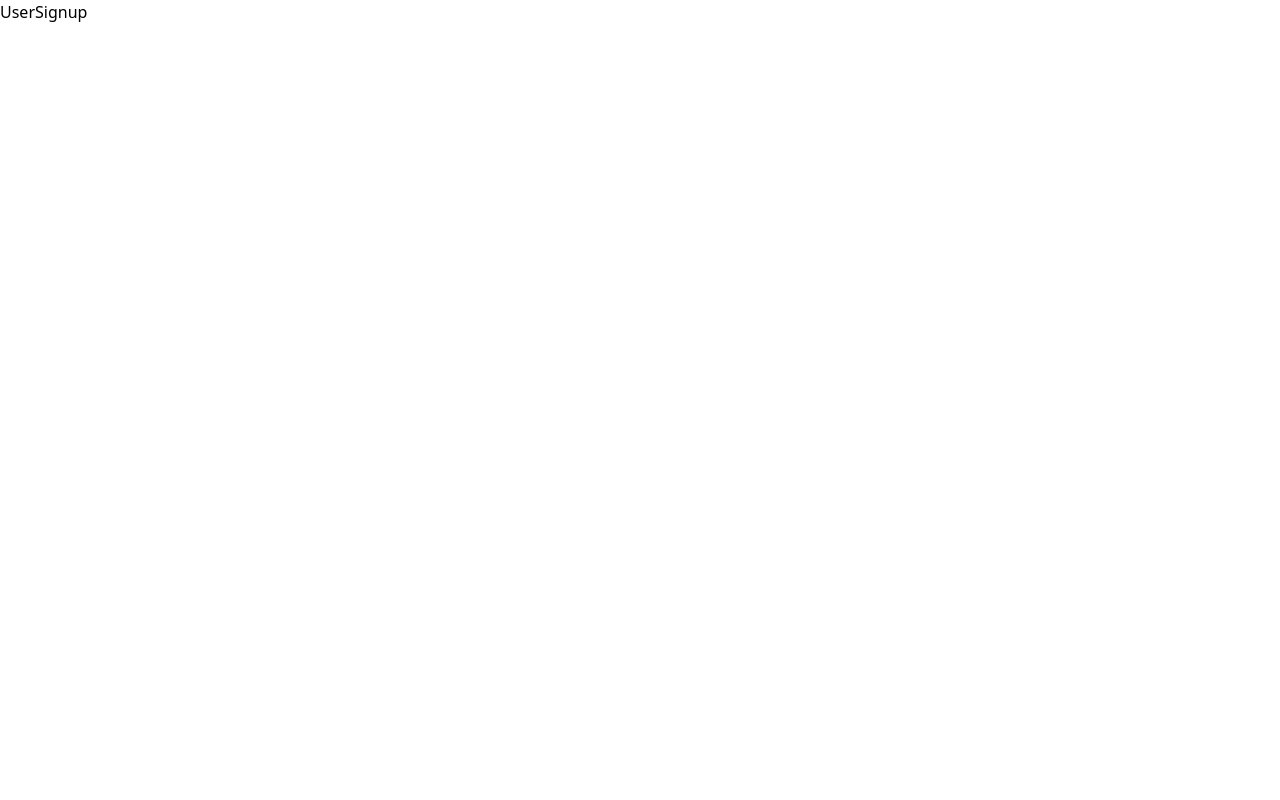
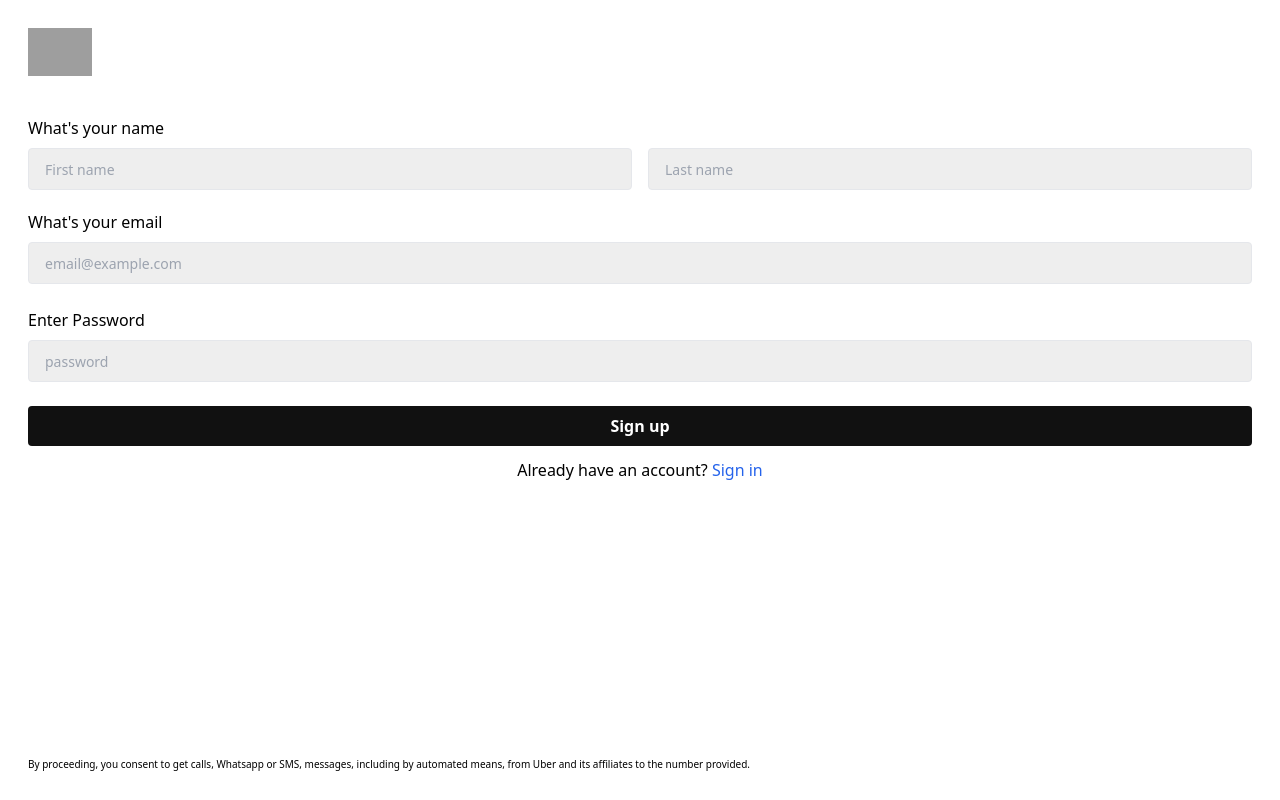
Before and after one commit to Subham11258/uber-mern, a React (Vite) app in the folder frontend/frontend/: page /signup in a window 1280 px wide. Built offline with nearby package versions, Linux system fonts and the light colour scheme; grey boxes are pictures that could not be loaded.

Commit message:
created UI for signin and signup for captain and user

```diff
--- /dev/null
+++ b/frontend/frontend/src/context/UserContext.jsx
@@ -0,0 +1,21 @@
+import React,{useState , createContext } from 'react'
+
+export const UserDataContext = createContext();
+
+export default function UserContext({children}) {
+    const [user, setUser] = useState({
+        email: '',
+        fullName:{
+            firstName:'',
+            lastName:''
+        }
+    }
+    );
+  return (
+    <div>
+        <UserDataContext.Provider value={{user, setUser}}>
+        {children}
+        </UserDataContext.Provider>
+    </div>
+  )
+}
--- a/frontend/frontend/src/main.jsx
+++ b/frontend/frontend/src/main.jsx
@@ -3,11 +3,14 @@ import { createRoot } from 'react-dom/client'
 import './index.css'
 import App from './App.jsx'
 import { BrowserRouter } from 'react-router-dom'
+import UserContext from './context/UserContext.jsx'
 createRoot(document.getElementById('root')).render(
   <StrictMode>
+  <UserContext>
   <BrowserRouter>
   <App />
   </BrowserRouter>
 
+  </UserContext>
   </StrictMode>,
 )
--- a/frontend/frontend/src/pages/CaptainLogin.jsx
+++ b/frontend/frontend/src/pages/CaptainLogin.jsx
@@ -1,7 +1,56 @@
+  import { Link } from "react-router-dom"
+  import { useState } from "react"
 
 
-export default function CaptainLogin() {
-  return (
-    <div>CaptainLogin</div>
-  )
-}
+  export default function CaptainLogin() {
+    const [email, setEmail] = useState('');
+    const [password, setPassword] = useState('');
+    const [captainData, setCaptainData] = useState({});
+
+
+    const submitHandler = (e) => {
+      e.preventDefault();
+      setCaptainData({
+        email:email,
+        password:password
+      })
+      console.log(captainData);
+      setEmail('');
+      setPassword('');
+    }
+    return (
+      <div className="p-7 h-screen flex flex-col justify-between">
+          <div>
+          <img src="https://upload.wikimedia.org/wikipedia/commons/c/cc/Uber_logo_2018.png" alt="Uber Logo" className="w-16 mb-10"/>
+          <form onSubmit={(e)=>submitHandler(e)}>
+              <h3 className="text-lg font-medium mb-2">What's your email</h3>
+              <input
+              type="email"
+              value={email}
+              onChange={(e) => setEmail(e.target.value)}
+              className="bg-[#eeeeee] mb-7 rounded px-4 py-2 border w-full text-lg placeholder:text-base"
+              placeholder="email@example.com"
+              required />
+              <h3 className="text-lg font-medium mb-2">Enter Password</h3>
+              <input
+              type="password"
+              value={password}
+              onChange={(e) => setPassword(e.target.value)}
+              className="bg-[#eeeeee] mb-7 rounded px-4 py-2 border w-full text-lg placeholder:text-base"
+              placeholder="password"
+              required />
+              <button
+              className="bg-[#111] text-white font-semibold mb-3 rounded px-4 py-2 w-full text-lg placeholder:text-base"
+              >Login</button>
+              <p className="text-center">Join a fleet? <Link to="/captain-signup" className="text-blue-600">Register as a Captain</Link></p>
+          </form>
+          </div>
+          <div>
+              <Link
+              className="bg-[#e8c207] flex items-center justify-center mb-5 text-white font-semibold mb-7 rounded px-4 py-2 w-full text-lg placeholder:text-base"
+              to="/login"
+              >Sign in as User</Link>
+          </div>
+      </div>
+    )
+  }
--- a/frontend/frontend/src/pages/CaptainSignup.jsx
+++ b/frontend/frontend/src/pages/CaptainSignup.jsx
@@ -1,7 +1,81 @@
+import { Link } from "react-router-dom"
+import { useState } from "react"
 
 
 export default function CaptainSignup() {
+  const [email, setEmail] = useState('');
+  const [password, setPassword] = useState('');
+  const [firstName, setFirstName] = useState('');
+  const [lastName, setLastName] = useState('');
+  const [captainData, setCaptainData] = useState({});
+
+  const submitHandler =(e)=>{
+    e.preventDefault();
+    setCaptainData({
+      fullName:{
+        firstName:firstName,
+        lastName:lastName,
+      },
+
+      email:email,
+      password:password,
+
+    })
+    console.log(captainData);
+    setFirstName('');
+    setLastName('');
+    setEmail('');
+    setPassword('');
+  }
+
   return (
-    <div>CaptainSignup</div>
+    <div className="p-7 h-screen flex flex-col justify-between">
+        <div>
+        <img src="https://upload.wikimedia.org/wikipedia/commons/c/cc/Uber_logo_2018.png" alt="Uber Logo" className="w-16 mb-10"/>
+        <form onSubmit={(e)=>submitHandler(e)}>
+            <h3 className="text-base font-medium mb-2">What's your name</h3>
+            <div className="flex gap-4 mb-5">
+            <input
+            type="text"
+
+            className="bg-[#eeeeee] rounded px-4 py-2 border w-1/2 text-base placeholder:text-sm"
+            placeholder="First name"
+            value={firstName}
+            onChange={(e) => setFirstName(e.target.value)}
+            required />
+            <input
+            type="text"
+            value={lastName}
+            onChange={(e) => setLastName(e.target.value)}
+            className="bg-[#eeeeee] rounded px-4 py-2 border w-1/2 text-base placeholder:text-sm"
+            placeholder="Last name"
+            required />
+            </div>
+            <h3 className="text-base font-medium mb-2">What's your email</h3>
+            <input
+            type="email"
+            value={email}
+            onChange={(e) => setEmail(e.target.value)}
+            className="bg-[#eeeeee] mb-6 rounded px-4 py-2 border w-full text-base placeholder:text-sm"
+            placeholder="email@example.com"
+            required />
+            <h3 className="text-base font-medium mb-2">Enter Password</h3>
+            <input
+            type="password"
+            value={password}
+            onChange={(e) => setPassword(e.target.value)}
+            className="bg-[#eeeeee] mb-6 rounded px-4 py-2 border w-full text-base placeholder:text-sm"
+            placeholder="password"
+            required />
+            <button
+            className="bg-[#111] text-white font-semibold mb-3 rounded px-4 py-2 w-full text-base placeholder:text-sm"
+            >Sign up</button>
+            <p className="text-center">Already registered? <Link to="/captain-login" className="text-blue-600">Sign in</Link></p>
+        </form>
+        </div>
+        <div>
+            <p className="text-[10px]">This site is protected by reCAPTCHA and the <span className="underline">Google Policy</span> and <span className="underline">Terms of Service</span></p>
+        </div>
+    </div>
   )
 }
--- a/frontend/frontend/src/pages/UserLogin.jsx
+++ b/frontend/frontend/src/pages/UserLogin.jsx
@@ -1,33 +1,55 @@
 import { Link } from "react-router-dom"
+import { useState } from "react"
+
 
 export default function UserLogin() {
+  const [email, setEmail] = useState('');
+  const [password, setPassword] = useState('');
+  const [userData, setUserData] = useState({});
+
+
+  const submitHandler = (e) => {
+    e.preventDefault();
+    setUserData({
+      email:email,
+      password:password
+    })
+    console.log(userData);
+    setEmail('');
+    setPassword('');
+  }
   return (
     <div className="p-7 h-screen flex flex-col justify-between">
         <div>
         <img src="https://upload.wikimedia.org/wikipedia/commons/c/cc/Uber_logo_2018.png" alt="Uber Logo" className="w-16 mb-10"/>
-        <form action="#" method="#">
+        <form onSubmit={(e)=>submitHandler(e)}>
             <h3 className="text-lg font-medium mb-2">What's your email</h3>
             <input
             type="email"
+            value={email}
+            onChange={(e) => setEmail(e.target.value)}
             className="bg-[#eeeeee] mb-7 rounded px-4 py-2 border w-full text-lg placeholder:text-base"
             placeholder="email@example.com"
             required />
             <h3 className="text-lg font-medium mb-2">Enter Password</h3>
             <input
             type="password"
+            value={password}
+            onChange={(e) => setPassword(e.target.value)}
             className="bg-[#eeeeee] mb-7 rounded px-4 py-2 border w-full text-lg placeholder:text-base"
             placeholder="password"
             required />
             <button
-            className="bg-[#111] text-white font-semibold mb-2 rounded px-4 py-2 w-full text-lg placeholder:text-base"
+            className="bg-[#111] text-white font-semibold mb-3 rounded px-4 py-2 w-full text-lg placeholder:text-base"
             >Login</button>
             <p className="text-center">New here? <Link to="/signup" className="text-blue-600">Create new Account</Link></p>
         </form>
         </div>
         <div>
-            <button
-            className="bg-[#10b461] text-white font-semibold mb-7 rounded px-4 py-2 w-full text-lg placeholder:text-base"
-            >Sign in as Captain</button>
+            <Link
+            className="bg-[#10b461] flex items-center justify-center mb-5 text-white font-semibold mb-7 rounded px-4 py-2 w-full text-lg placeholder:text-base"
+            to="/captain-login"
+            >Sign in as Captain</Link>
         </div>
     </div>
   )
--- a/frontend/frontend/src/pages/UserSignup.jsx
+++ b/frontend/frontend/src/pages/UserSignup.jsx
@@ -1,7 +1,82 @@
+import { Link } from "react-router-dom"
+import { useState } from "react"
 
 
 export default function UserSignup() {
+  const [email, setEmail] = useState('');
+  const [password, setPassword] = useState('');
+  const [firstName, setFirstName] = useState('');
+  const [lastName, setLastName] = useState('');
+  const [userData, setUserData] = useState({});
+
+  const submitHandler =(e)=>{
+    e.preventDefault();
+    setUserData({
+      fullName:{
+        firstName:firstName,
+        lastName:lastName,
+      },
+      email:email,
+      password:password,
+
+    })
+    console.log(userData);
+    setFirstName('');
+    setLastName('');
+    setEmail('');
+    setPassword('');
+  }
+
   return (
-    <div>UserSignup</div>
+    <div className="p-7 h-screen flex flex-col justify-between">
+        <div>
+        <img src="https://upload.wikimedia.org/wikipedia/commons/c/cc/Uber_logo_2018.png" alt="Uber Logo" className="w-16 mb-10"/>
+        <form onSubmit={(e)=>submitHandler(e)}>
+            <h3 className="text-base font-medium mb-2">What's your name</h3>
+            <div className="flex gap-4 mb-5">
+            <input
+            type="text"
+
+            className="bg-[#eeeeee] rounded px-4 py-2 border w-1/2 text-base placeholder:text-sm"
+            placeholder="First name"
+            value={firstName}
+            onChange={(e) => setFirstName(e.target.value)}
+            required />
+            <input
+            type="text"
+            value={lastName}
+            onChange={(e) => setLastName(e.target.value)}
+            className="bg-[#eeeeee] rounded px-4 py-2 border w-1/2 text-base placeholder:text-sm"
+            placeholder="Last name"
+            required />
+            </div>
+            <h3 className="text-base font-medium mb-2">What's your email</h3>
+            <input
+            type="email"
+            value={email}
+            onChange={(e) => setEmail(e.target.value)}
+            className="bg-[#eeeeee] mb-6 rounded px-4 py-2 border w-full text-base placeholder:text-sm"
+            placeholder="email@example.com"
+            required />
+            <h3 className="text-base font-medium mb-2">Enter Password</h3>
+            <input
+            type="password"
+            value={password}
+            onChange={(e) => setPassword(e.target.value)}
+            className="bg-[#eeeeee] mb-6 rounded px-4 py-2 border w-full text-base placeholder:text-sm"
+            placeholder="password"
+            required />
+            <button
+            className="bg-[#111] text-white font-semibold mb-3 rounded px-4 py-2 w-full text-base placeholder:text-sm"
+            >Sign up</button>
+            <p className="text-center">Already have an account? <Link to="/login" className="text-blue-600">Sign in</Link></p>
+        </form>
+        </div>
+        <div>
+            <p className="text-[10px]">By proceeding, you consent to get calls, Whatsapp or SMS,
+            messages, including by automated means, from Uber
+            and its affiliates to the number provided.</p>
+        </div>
+    </div>
   )
 }
```
